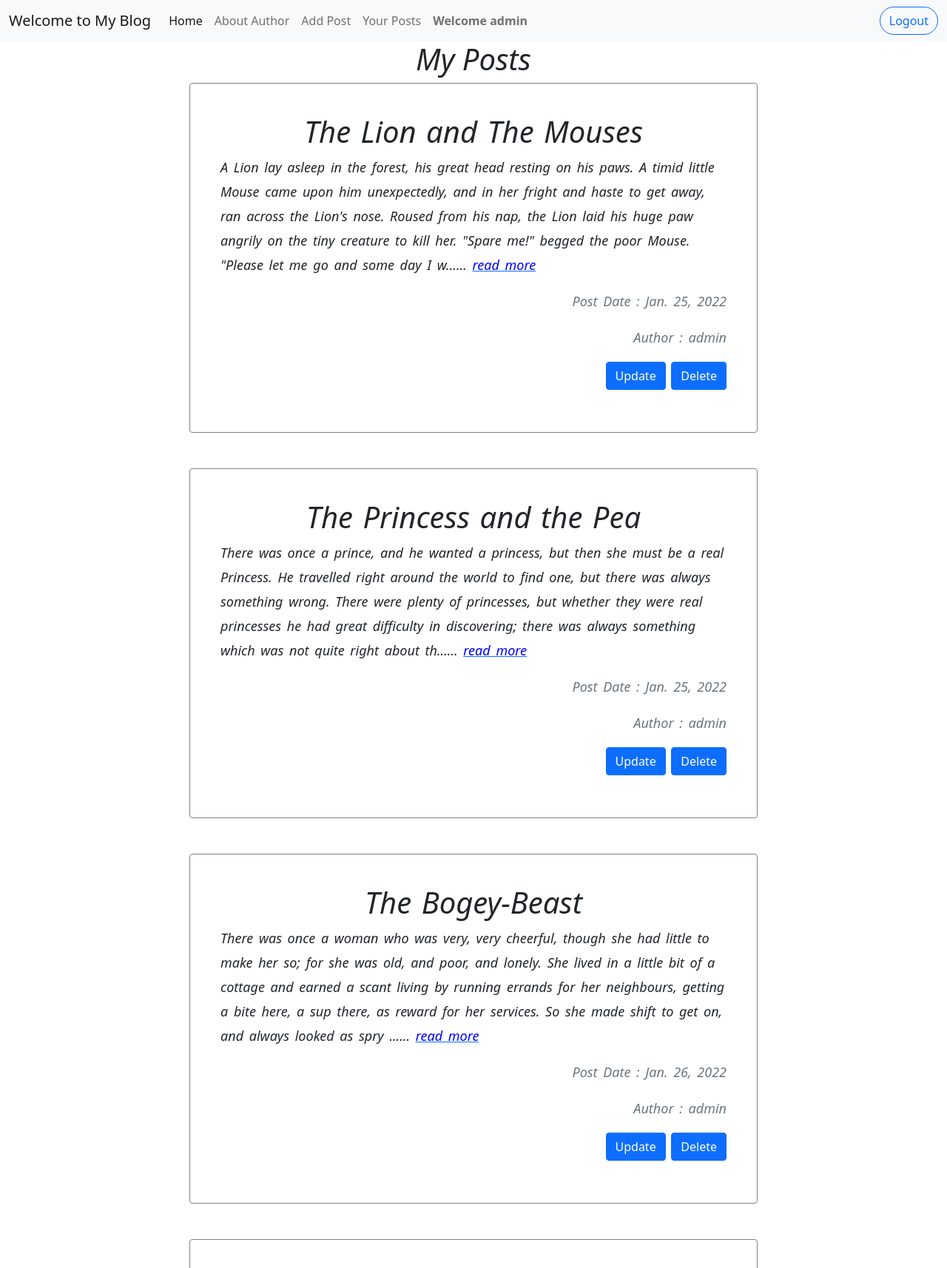
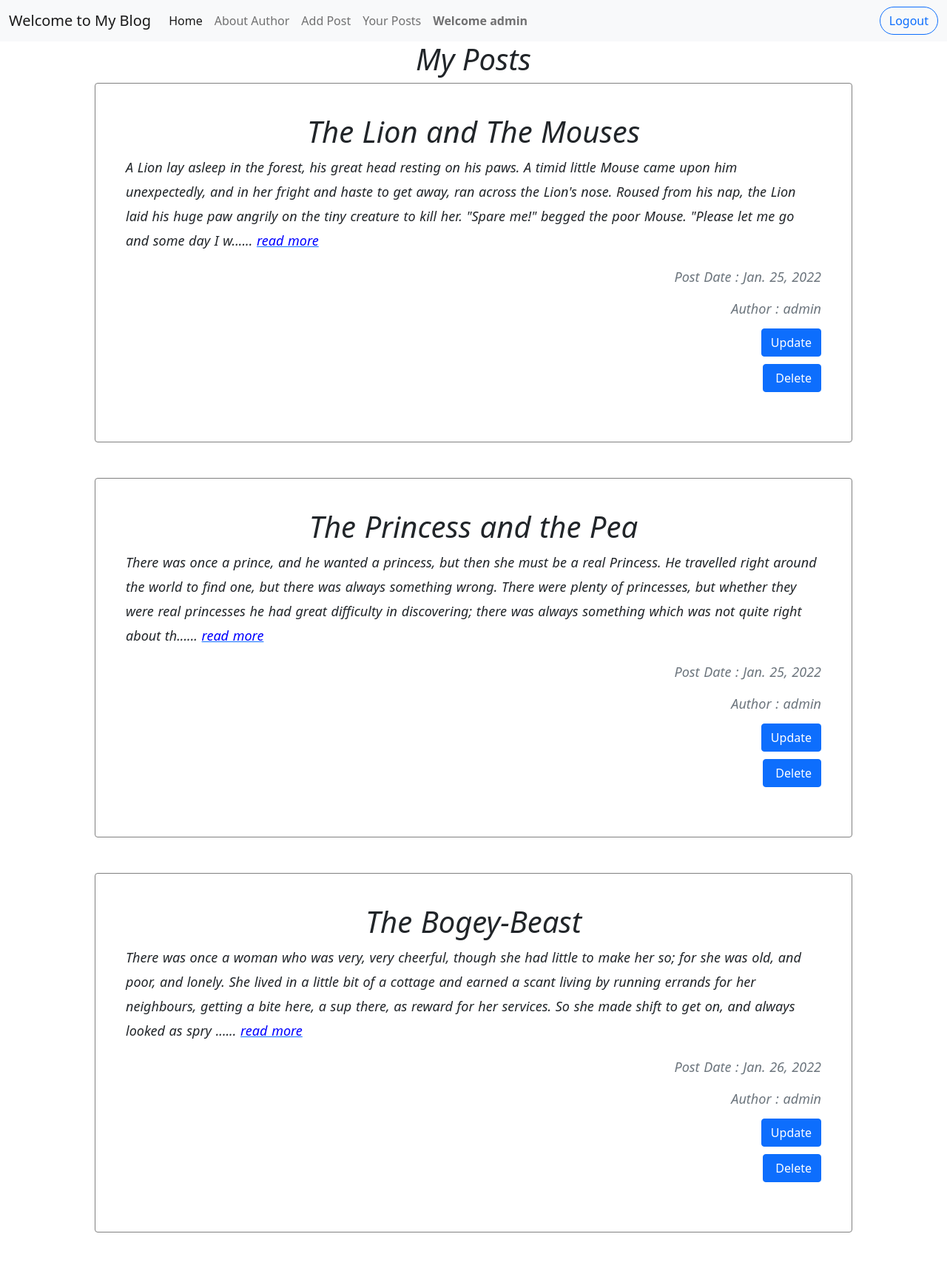
Before and after one commit to JatinSadhwani02/Blog, a Django app: page /yourposts in a window 1280 px wide. Shown: the top 1714 px of the page at 74% size. Run offline with Django 3.2, Linux system fonts and the light colour scheme; a user stored in the database is signed in; data comes from the database, SQL or seed files in the repository.

Commit message:
Initial commit

```diff
--- a/Blog/BlogApp/templates/yourposts.html
+++ b/Blog/BlogApp/templates/yourposts.html
@@ -5,14 +5,14 @@
 {%block style%}
 
 #design{
-    max-width: 60%;
+    max-width: 80%;
     margin: auto;
     padding: 25px;
     font-size: 18px;
     font-style: italic;
     border: 1px grey solid;
     line-height: 33px;
-    word-spacing: 3px;
+    word-spacing: 1px;
 }
 
 #centers{
@@ -22,6 +22,7 @@
 
 #rights{
     text-align: right;
+    margin-bottom:10px;
 }
 {%endblock style%}
 
@@ -38,10 +39,10 @@
             <p class="text-muted" id="rights">Post Date : {{i.post_date}}</p>
 
             <p class="text-muted" id="rights">Author : {{request.user}}</p>
-            <p id="rights">
-            <a href="admins/updatepost/{{i.id}}" style=" text-decoration: none; color:white;"> <button class="btn btn-primary"  id="rights" type="submit">  Update </button> </a>
-            <a href="admins/deletepost/{{i.id}}" style=" text-decoration: none; color:white;"> <button class="btn btn-primary"  id="rights" type="submit">  Delete </button> </a> </p>
-
+            <div id="rights">
+            <a href="admins/updatepost/{{i.id}}" style=" text-decoration: none; color:white;"> <button class="btn btn-primary"  id="rights" type="submit">  Update </button> </a><br>
+            <a href="admins/deletepost/{{i.id}}" style=" text-decoration: none; color:white;"> <button class="btn btn-primary"  id="rights" type="submit" style="padding-left:16px;">  Delete </button> </a>
+            </div>
         </p>
         </div>
 
```
